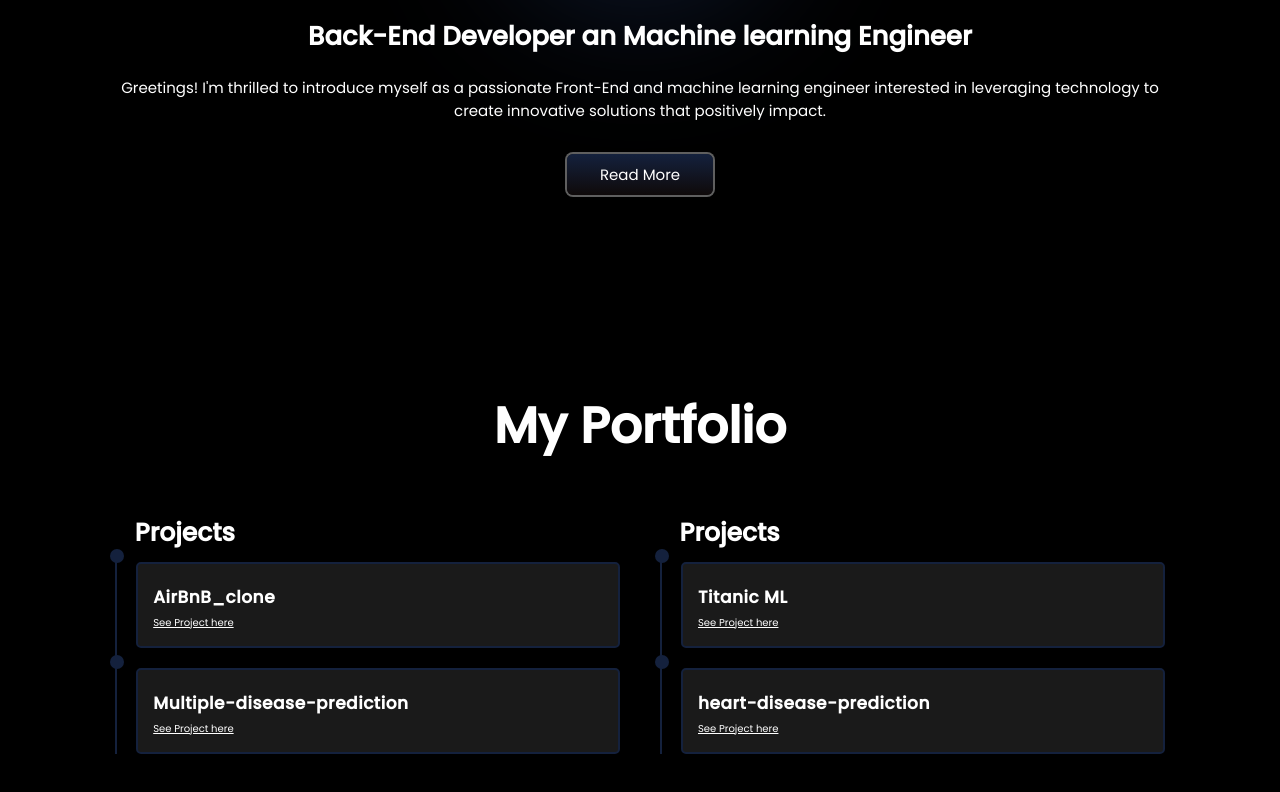
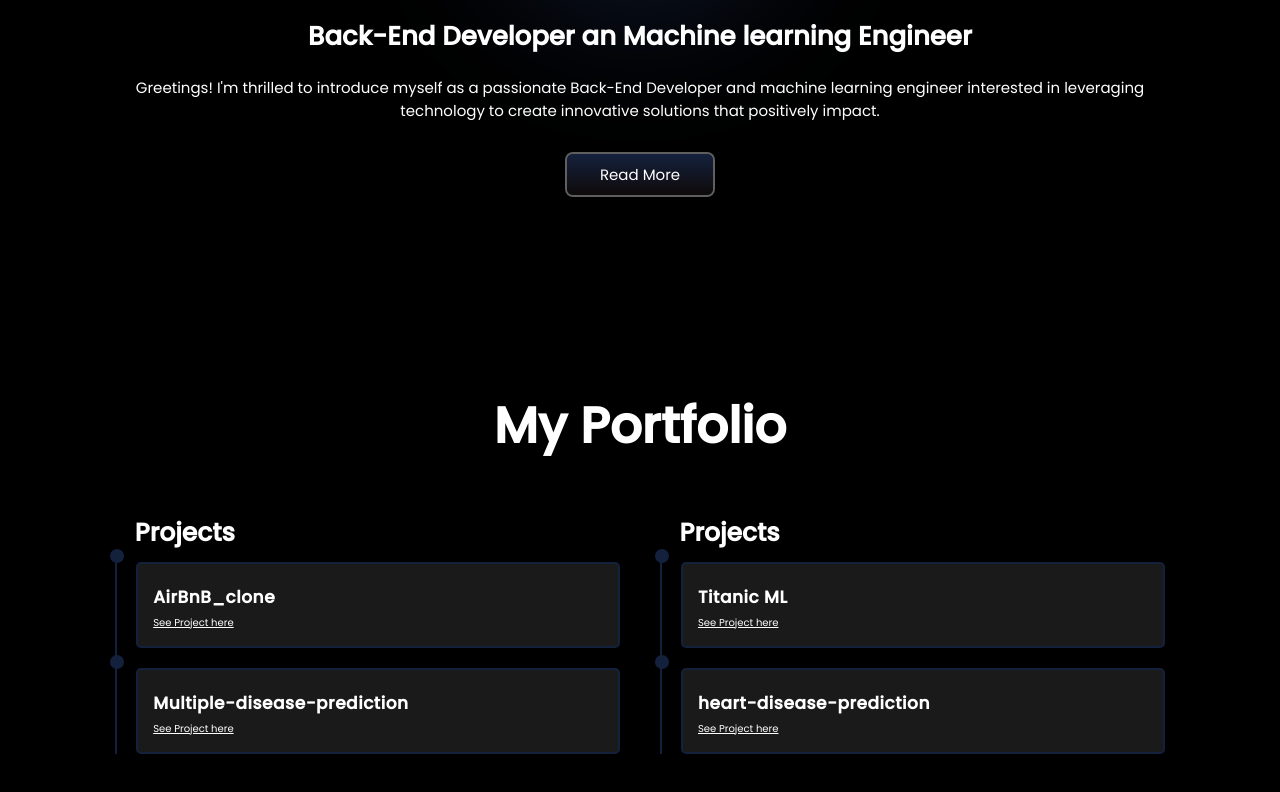
Before and after one commit to Celestin25/my_brand, a website: page index.html in a window 1280 px wide. Shown: the part 1311-2103 px from the top of the page. Drawn offline with nearby package versions, Linux system fonts and the light colour scheme.

```diff
--- a/index.html
+++ b/index.html
@@ -57,7 +57,7 @@
       <div class="text-content2">
         <h2>Back-End Developer an Machine learning Engineer</h2>
         <p>
-          Greetings! I'm thrilled to introduce myself as a passionate Front-End
+          Greetings! I'm thrilled to introduce myself as a passionate Back-End Developer
           and machine learning engineer interested in leveraging technology to
           create innovative solutions that positively impact.
         </p>
```
